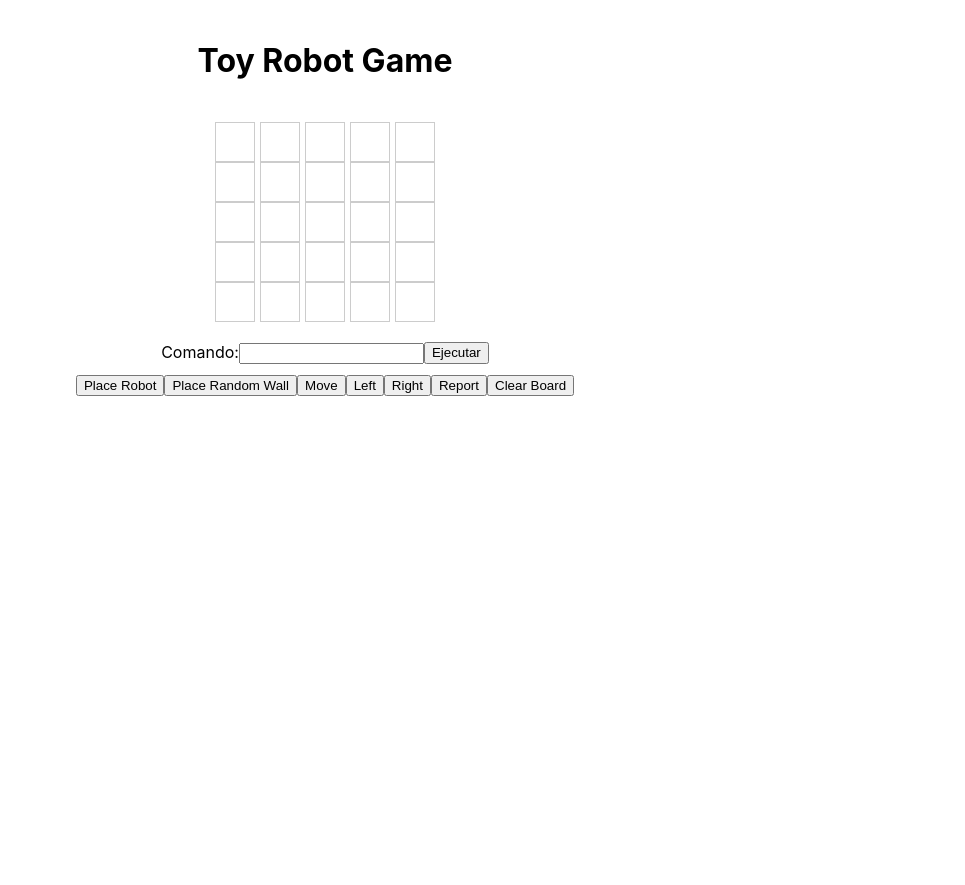
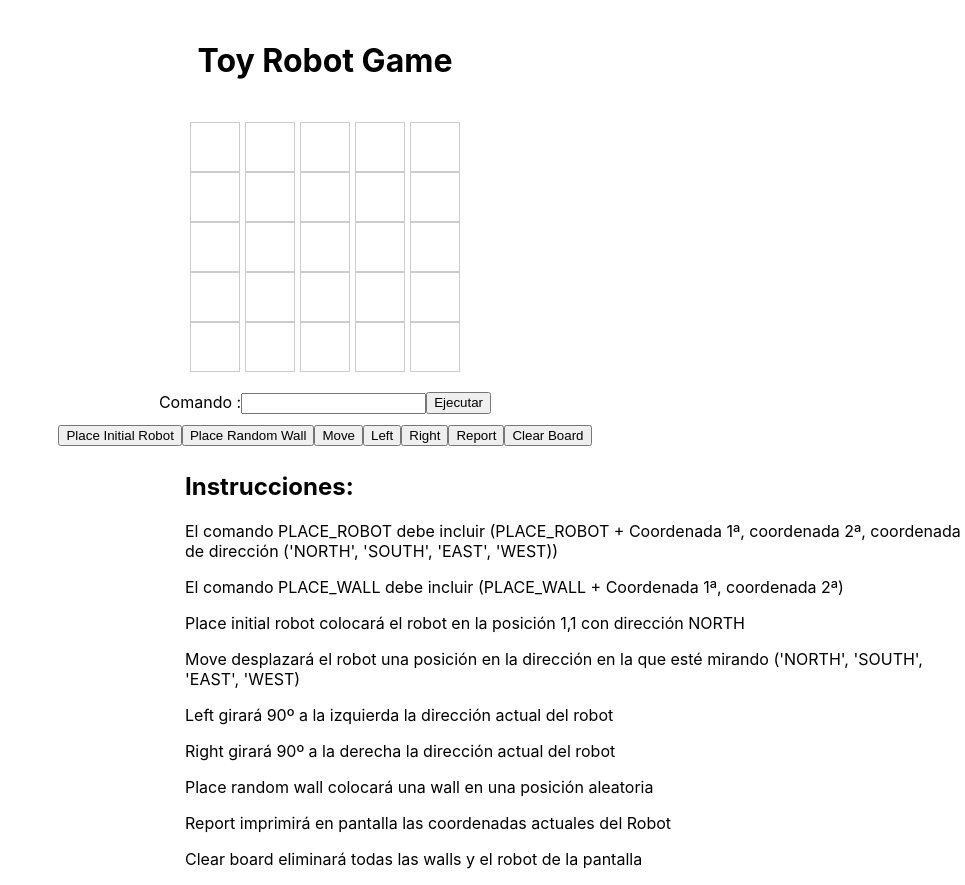
Before and after one commit to Nektaru/p-t-mott, a React (Create React App) app: page / in a window 1280 px wide. Shown: the whole page, without its empty margins (315-1280 px from the left). Before the commit the page ends 800 px from the top, so only its background shows below. Built offline with nearby package versions, Linux system fonts and the light colour scheme.

Commit message:
Mejoras visuales e instrucciones

```diff
--- a/src/App.css
+++ b/src/App.css
@@ -1,5 +1,3 @@
-/* ToyRobotGame.css */
-
 .board {
   display: grid;
   grid-template-columns: repeat(5, 60px);
@@ -11,25 +9,35 @@
 }
 
 .cell {
-  width: 40px;
-  height: 40px;
+  width: 50px;
+  height: 50px;
   border: 1px solid #ccc;
   box-sizing: border-box;
   display: flex;
   align-items: center;
   justify-content: center;
+  padding: 3px !important;
 }
 
 .robot {
-  background: radial-gradient(circle, white 15%, transparent 40%), #3a47b7;
+  background: radial-gradient(circle, white -250%, transparent 40%), #3a47b7;
     background: -webkit-radial-gradient(circle, white 15%, transparent 40%), #3a47b7;
     background: -moz-radial-gradient(circle, white 15%, transparent 40%), #3a47b7;
-    /* half of 150 width makes 2 eyes! */
     border-radius: 60px 60px 10px 10px ;
-    border-bottom: 40px double #f1eeee;}
+    border-bottom: 40px double #f1eeee;
+  }
 
 .wall {
-  background-color: #e74c3c;
+  background-color: #d91a1a;
+}
+
+.wall::after {
+  content: "\d7";
+  font-size: 20px;
+  color: white;
+  position: relative;
+
+
 }
 
 .app {
@@ -59,9 +67,17 @@ h1 {
   display: flex !important;
   justify-content: center !important;
   padding: 6px;
+  font-size: large;
 }
 .report-text {
   display: flex !important;
   justify-content: center !important;
   padding: 6px;
 }
+
+.instrucciones {
+  display: block;
+  position: relative;
+  justify-content: center;
+  padding-left: 500px;
+}
--- a/src/ToyRobot.js
+++ b/src/ToyRobot.js
@@ -9,7 +9,6 @@ const ToyRobot = () => {
   const [reportText, setReportText] = useState('');
 
   const boardSize = 5;
-
 
   const processPlaceCommand = (command) => {
       const matchRobot = command.match(/^PLACE_ROBOT (\d+),(\d+),(NORTH|SOUTH|EAST|WEST)$/);
@@ -171,13 +170,13 @@ return (
     </div>
     <div className='comands'>
       <label>
-        Comando:
+        Comando :
         <input type="text" value={inputCommand} onChange={handleInputChange} />
       </label>
       <button onClick={handleExecuteCommand}>Ejecutar</button>
     </div>
     <div className='buttons'>
-      <button onClick={() => placeRobot(1, 1, 'NORTH')}>Place Robot</button>
+      <button onClick={() => placeRobot(1, 1, 'NORTH')}>Place Initial Robot</button>
       <button onClick={handleRandomWall}>Place Random Wall</button>
       <button onClick={moveRobot}>Move</button>
       <button onClick={() => turnRobot('LEFT')}>Left</button>
@@ -191,6 +190,18 @@ return (
         <p className='report-text'>{reportText}</p>
       </div>
     )}
+    <div className='instrucciones'>
+        <h2>Instrucciones:</h2>
+            <p>El comando PLACE_ROBOT debe incluir (PLACE_ROBOT + Coordenada 1ª, coordenada 2ª, coordenada de dirección ('NORTH', 'SOUTH', 'EAST', 'WEST))</p>
+            <p>El comando PLACE_WALL debe incluir (PLACE_WALL + Coordenada 1ª, coordenada 2ª)</p>
+            <p>Place initial robot colocará el robot en la posición 1,1 con dirección NORTH</p>
+            <p>Move desplazará el robot una posición en la dirección en la que esté mirando ('NORTH', 'SOUTH', 'EAST', 'WEST)</p>
+            <p>Left girará 90º a la izquierda la dirección actual del robot </p>
+            <p>Right girará 90º a la derecha la dirección actual del robot </p>
+            <p>Place random wall colocará una wall en una posición aleatoria</p>
+            <p>Report imprimirá en pantalla las coordenadas actuales del Robot</p>
+            <p>Clear board eliminará todas las walls y el robot de la pantalla</p>
+    </div>
   </div>
 );
 };
```
